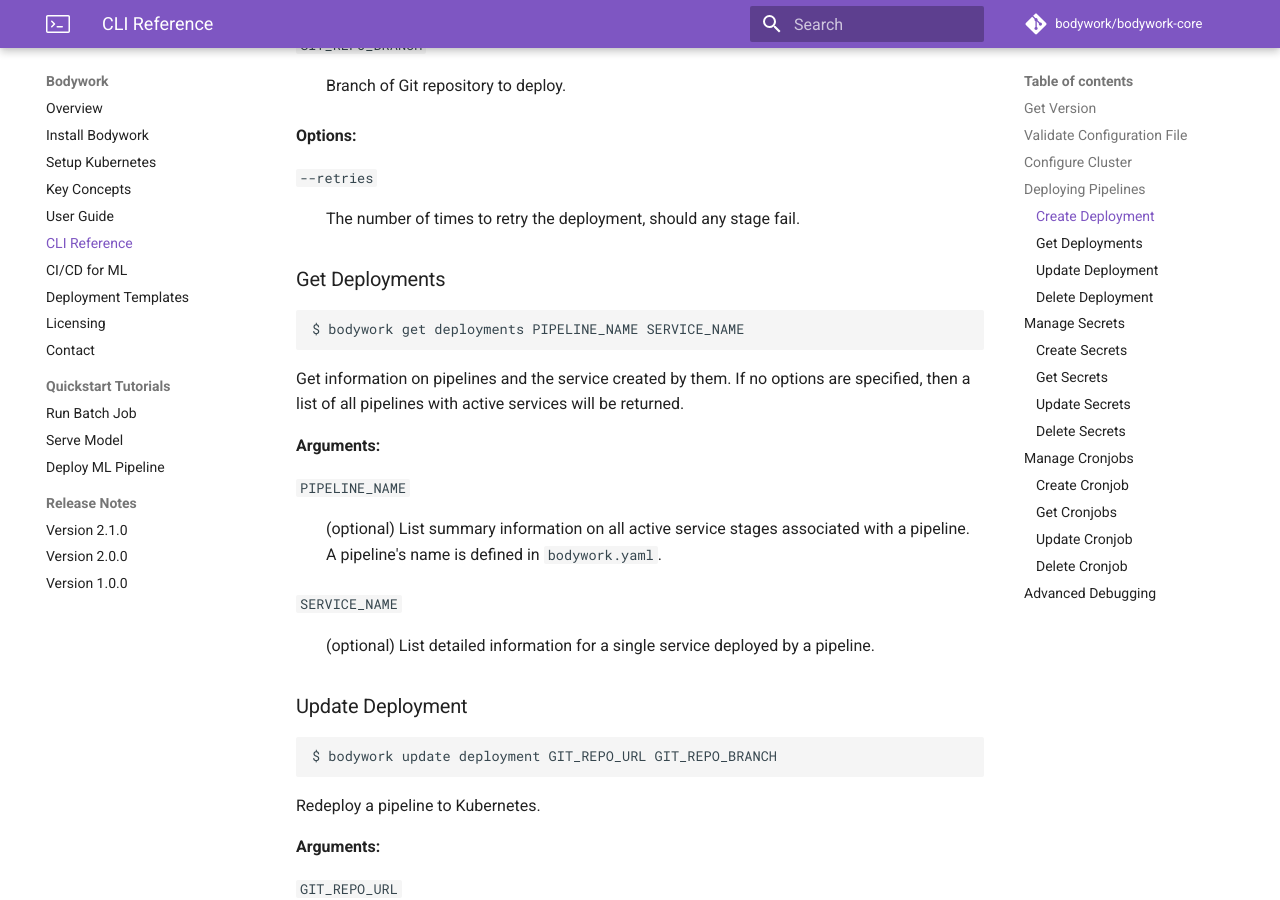
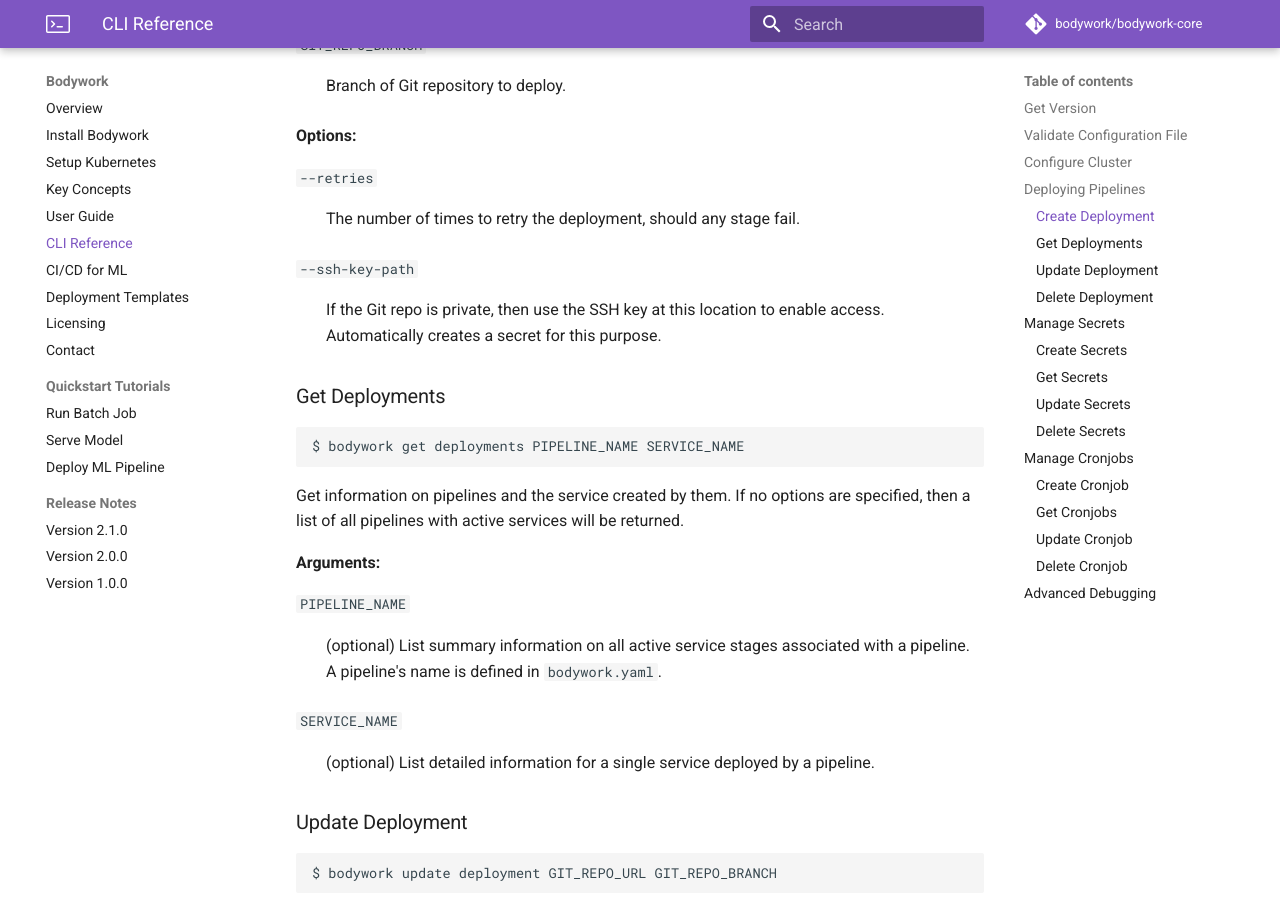
Before and after one commit to bodywork-ml/bodywork-docs, an MkDocs documentation site: the page built from docs/cli_reference.md, in a window 1280 px wide and 900 px high, scrolled down 1489 px. Built offline with MkDocs 1.6.1 and Material for MkDocs 9.7.7, drawn with Linux system fonts in a browser that asks for light colours; comment, search, counter and statistics services are not loaded; some of the changed text lies outside the part shown.

Commit message:
Add SSH info to CLI reference.

````diff
--- a/docs/cli_reference.md
+++ b/docs/cli_reference.md
@@ -65,6 +65,9 @@ Deploy a pipeline to Kubernetes.
 
 `--retries`
 : The number of times to retry the deployment, should any stage fail.
+
+`--ssh-key-path`
+: If the Git repo is private, then use the SSH key at this location to enable access. Automatically creates a secret for this purpose.
 
 ### Get Deployments
 
@@ -234,6 +237,9 @@ $ bodywork create cronjob GIT_REPO_URL GIT_REPO_BRANCH \
 `--history-limit`
 : The number of historical pipeline runs to retain logs for.
 
+`--ssh-key-path`
+: If the Git repo is private, then use the SSH key at this location to enable access. Automatically creates a secret for this purpose.
+
 ### Get Cronjobs
 
 ```text
````
